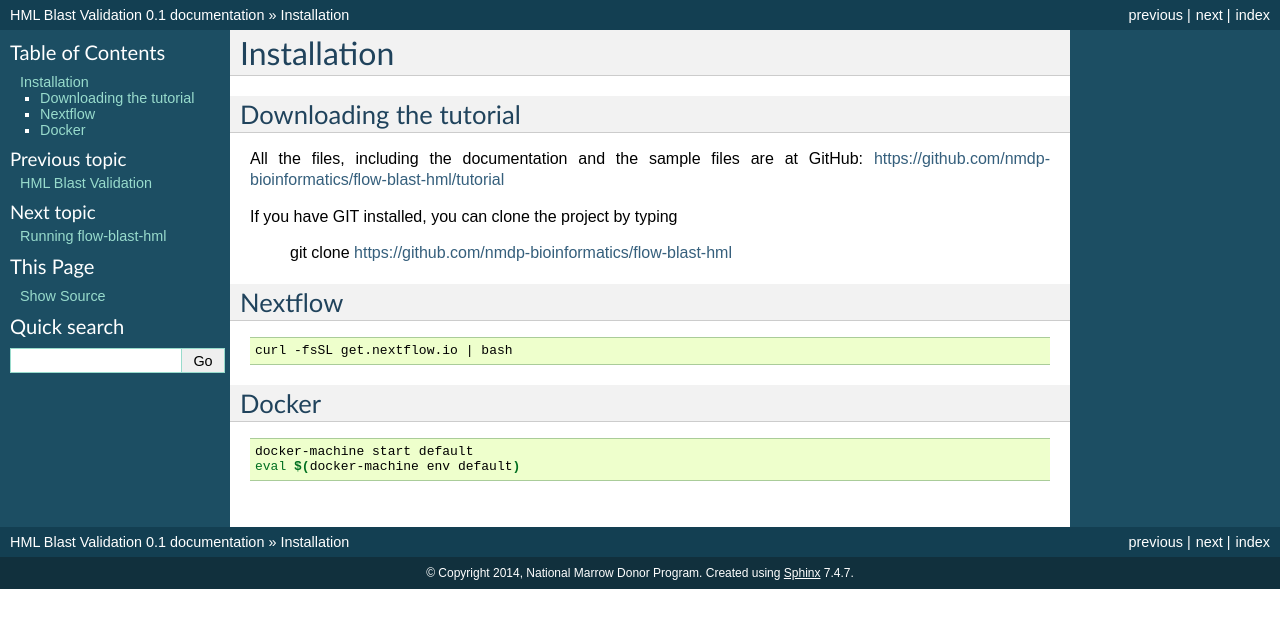
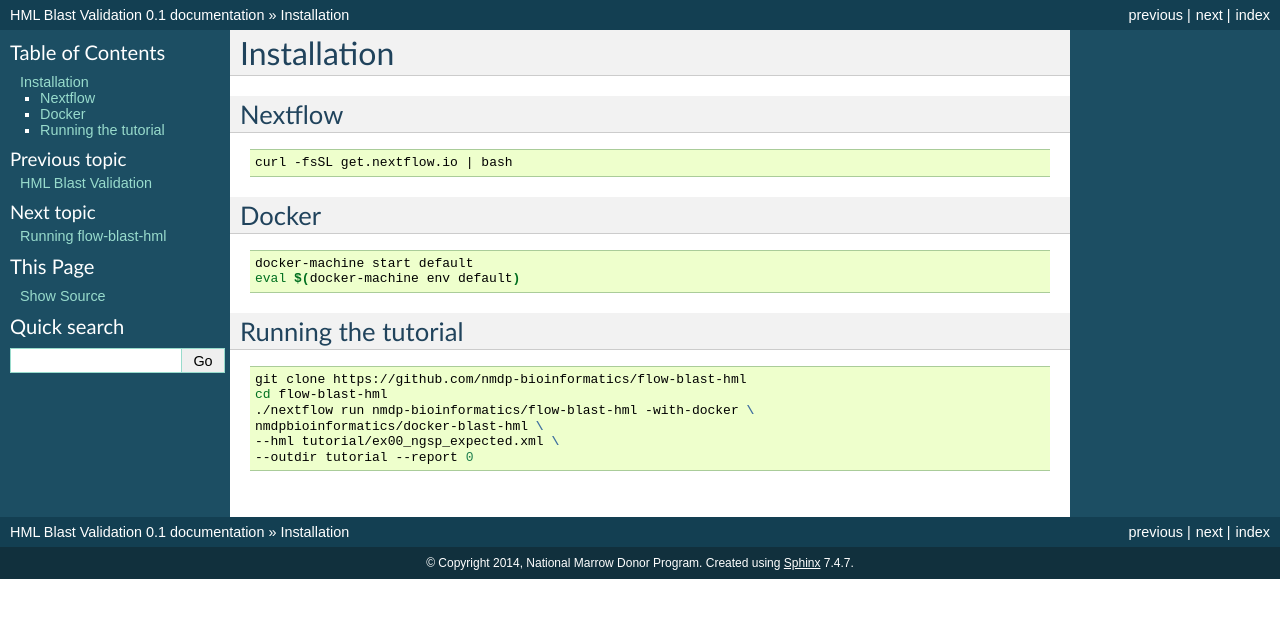
Before and after one commit to garyluu/flow-blast-hml, a Sphinx documentation site: the page built from docs/installation.rst, in a window 1280 px wide. Shown: the top 628 px of the page. Built offline with Sphinx 7.4.7, drawn with Linux system fonts in a browser that asks for light colours; formulas are drawn with MathJax 3.

Commit message:
Added ld validtion step.

```diff
--- a/docs/installation.rst
+++ b/docs/installation.rst
@@ -1,13 +1,5 @@
 Installation
 =============
-
-Downloading the tutorial
-------------------------
-All the files, including the documentation and the sample files are at GitHub: https://github.com/nmdp-bioinformatics/flow-blast-hml/tutorial
-
-If you have GIT installed, you can clone the project by typing
-
-	git clone https://github.com/nmdp-bioinformatics/flow-blast-hml
 
 
 Nextflow
@@ -25,3 +17,16 @@ Docker
 
 	docker-machine start default
 	eval $(docker-machine env default)
+
+
+Running the tutorial
+------------------------
+
+.. code-block:: shell
+
+	git clone https://github.com/nmdp-bioinformatics/flow-blast-hml
+	cd flow-blast-hml
+	./nextflow run nmdp-bioinformatics/flow-blast-hml -with-docker \
+	nmdpbioinformatics/docker-blast-hml \
+	--hml tutorial/ex00_ngsp_expected.xml \
+	--outdir tutorial --report 0
```
Also changed, not shown: 1 other file.
